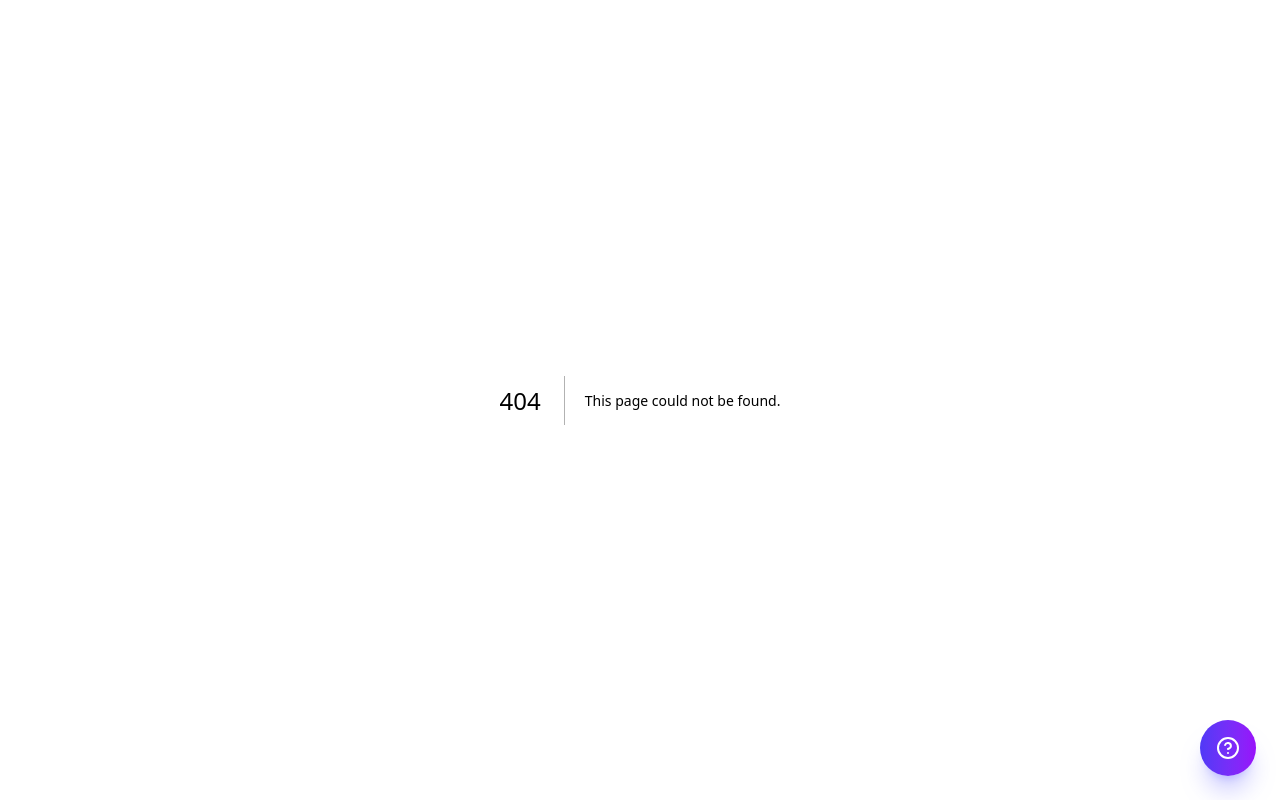
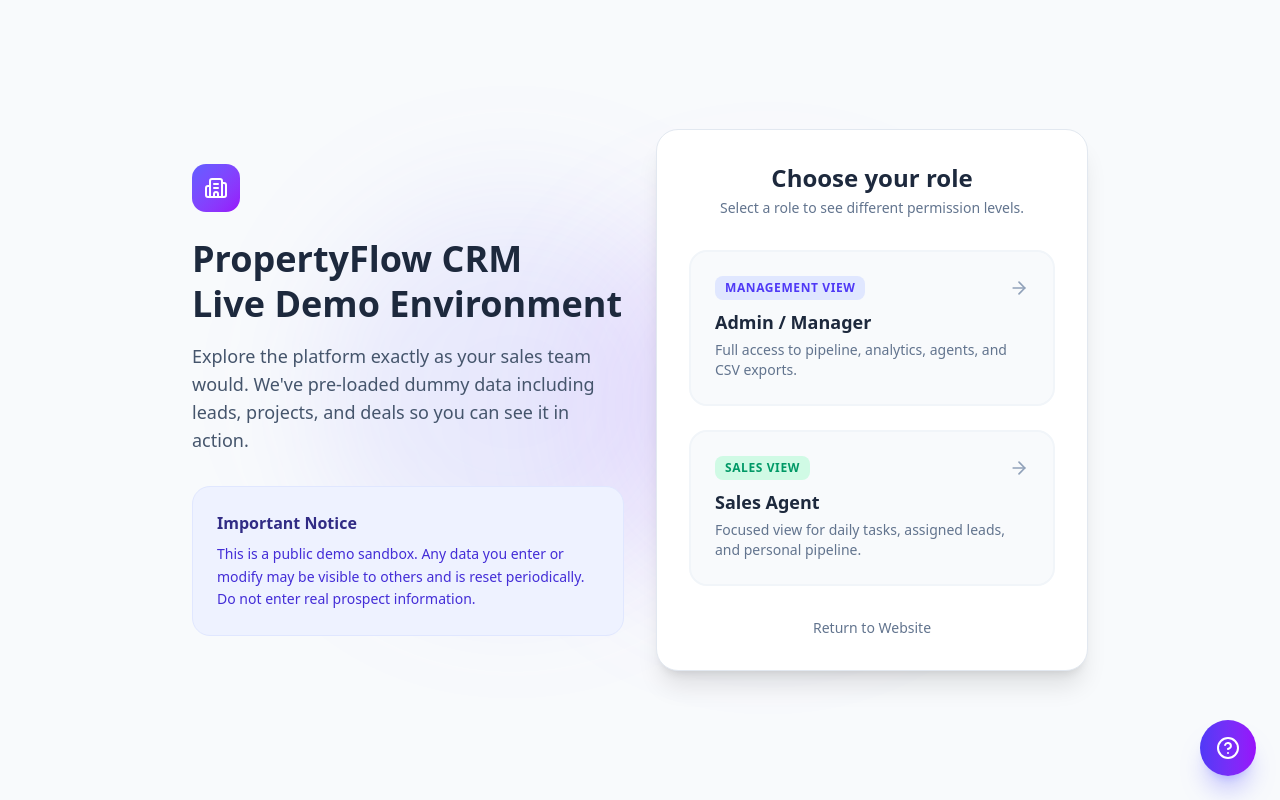
Before and after one commit to surendra-crax/propertyflow-crm, a Next.js app in the folder crm-frontend/: page /demo-login in a window 1280 px wide. Before the commit this address had no page. Built offline with nearby package versions, Linux system fonts and the light colour scheme; no server answers.

Commit message:
feat: restore direct demo login access and links across landing page

```diff
--- /dev/null
+++ b/crm-frontend/app/demo-login/page.tsx
@@ -0,0 +1,98 @@
+"use client";
+
+import { useEffect } from "react";
+import { useRouter } from "next/navigation";
+import { Building2, ArrowRight } from "lucide-react";
+import { api } from "../../lib/api";
+
+export default function DemoLoginPage() {
+    const router = useRouter();
+
+    // Auto-fill logic when user clicks the credentials
+    const handleLogin = async (e: React.FormEvent, role: 'admin' | 'agent') => {
+        e.preventDefault();
+        const email = role === 'admin' ? 'demo@crm.com' : 'agent@crm.com';
+        const password = 'demo123';
+
+        try {
+            const res = await api.post("/auth/login", { email, password });
+            localStorage.setItem("token", res.data.token);
+            localStorage.setItem("user", JSON.stringify(res.data.user));
+            localStorage.setItem("userId", res.data.user.id);
+            localStorage.setItem("role", res.data.user.role);
+            router.push("/dashboard");
+        } catch {
+            alert('Demo login failed. Make sure the backend is seeded and running.');
+        }
+    };
+
+    return (
+        <div className="min-h-screen bg-slate-50 dark:bg-slate-900 flex items-center justify-center p-6 relative overflow-hidden transition-colors">
+            {/* Background decorations */}
+            <div className="absolute top-1/4 left-1/4 w-96 h-96 bg-indigo-500/10 rounded-full blur-3xl pointer-events-none" />
+            <div className="absolute bottom-1/4 right-1/4 w-96 h-96 bg-purple-500/10 rounded-full blur-3xl pointer-events-none" />
+
+            <div className="max-w-4xl w-full grid grid-cols-1 md:grid-cols-2 gap-8 z-10">
+                {/* Left side info */}
+                <div className="flex flex-col justify-center">
+                    <div className="w-12 h-12 bg-gradient-to-br from-indigo-500 to-purple-600 rounded-xl flex items-center justify-center mb-6">
+                        <Building2 className="w-6 h-6 text-white" />
+                    </div>
+                    <h1 className="text-4xl font-bold text-slate-800 dark:text-white mb-4 leading-tight">
+                        PropertyFlow CRM <br /> Live Demo Environment
+                    </h1>
+                    <p className="text-slate-600 dark:text-slate-300 mb-8 text-lg">
+                        Explore the platform exactly as your sales team would. We've pre-loaded dummy data including leads, projects, and deals so you can see it in action.
+                    </p>
+                    <div className="p-6 bg-indigo-50 dark:bg-indigo-900/30 border border-indigo-100 dark:border-indigo-800/50 rounded-2xl">
+                        <h3 className="font-semibold text-indigo-900 dark:text-indigo-200 mb-2">Important Notice</h3>
+                        <p className="text-sm text-indigo-700 dark:text-indigo-300 leading-relaxed">
+                            This is a public demo sandbox. Any data you enter or modify may be visible to others and is reset periodically. Do not enter real prospect information.
+                        </p>
+                    </div>
+                </div>
+
+                {/* Right side form cards */}
+                <div className="bg-white dark:bg-slate-800 rounded-3xl p-8 border border-slate-200 dark:border-slate-700 shadow-xl flex flex-col gap-6">
+                    <div className="text-center mb-2">
+                        <h2 className="text-2xl font-bold text-slate-800 dark:text-white">Choose your role</h2>
+                        <p className="text-sm text-slate-500 dark:text-slate-400 mt-1">Select a role to see different permission levels.</p>
+                    </div>
+
+                    {/* Admin Demo Card */}
+                    <div
+                        onClick={(e) => handleLogin(e, 'admin')}
+                        className="group flex flex-col p-6 rounded-2xl border-2 border-slate-100 dark:border-slate-700 hover:border-indigo-500 dark:hover:border-indigo-500 cursor-pointer transition-all hover:shadow-md bg-slate-50 dark:bg-slate-900/50"
+                    >
+                        <div className="flex items-center justify-between mb-2">
+                            <span className="text-xs font-bold uppercase tracking-wider text-indigo-600 dark:text-indigo-400 bg-indigo-100 dark:bg-indigo-900/50 px-2.5 py-1 rounded-md">Management View</span>
+                            <ArrowRight className="w-5 h-5 text-slate-400 group-hover:text-indigo-600 dark:group-hover:text-indigo-400 transition-transform group-hover:translate-x-1" />
+                        </div>
+                        <h3 className="font-semibold text-slate-800 dark:text-white text-lg">Admin / Manager</h3>
+                        <p className="text-sm text-slate-500 dark:text-slate-400 mt-1">Full access to pipeline, analytics, agents, and CSV exports.</p>
+                    </div>
+
+                    {/* Agent Demo Card */}
+                    <div
+                        onClick={(e) => handleLogin(e, 'agent')}
+                        className="group flex flex-col p-6 rounded-2xl border-2 border-slate-100 dark:border-slate-700 hover:border-emerald-500 dark:hover:border-emerald-500 cursor-pointer transition-all hover:shadow-md bg-slate-50 dark:bg-slate-900/50"
+                    >
+                        <div className="flex items-center justify-between mb-2">
+                            <span className="text-xs font-bold uppercase tracking-wider text-emerald-600 dark:text-emerald-400 bg-emerald-100 dark:bg-emerald-900/50 px-2.5 py-1 rounded-md">Sales View</span>
+                            <ArrowRight className="w-5 h-5 text-slate-400 group-hover:text-emerald-600 dark:group-hover:text-emerald-400 transition-transform group-hover:translate-x-1" />
+                        </div>
+                        <h3 className="font-semibold text-slate-800 dark:text-white text-lg">Sales Agent</h3>
+                        <p className="text-sm text-slate-500 dark:text-slate-400 mt-1">Focused view for daily tasks, assigned leads, and personal pipeline.</p>
+                    </div>
+
+                    <button
+                        onClick={() => router.push('/landing')}
+                        className="text-center text-sm font-medium text-slate-500 dark:text-slate-400 hover:text-slate-900 dark:hover:text-white transition-colors mt-2"
+                    >
+                        Return to Website
+                    </button>
+                </div>
+            </div>
+        </div>
+    );
+}
--- a/crm-frontend/app/landing/page.tsx
+++ b/crm-frontend/app/landing/page.tsx
@@ -95,6 +95,12 @@ export default function LandingPage() {
                   Request Demo
                   <ArrowRight className="w-4 h-4 group-hover:translate-x-0.5 transition-transform" />
                 </button>
+                <Link
+                  href="/demo-login"
+                  className="inline-flex items-center justify-center gap-2 bg-white/10 hover:bg-white/20 text-white px-7 py-4 rounded-xl text-sm font-bold transition-all border border-white/15 backdrop-blur-sm"
+                >
+                  View Live Demo
+                </Link>
 
               </div>
 
@@ -562,6 +568,12 @@ export default function LandingPage() {
               Request Demo
               <ArrowRight className="w-4 h-4 group-hover:translate-x-0.5 transition-transform" />
             </button>
+            <Link
+              href="/demo-login"
+              className="inline-flex items-center justify-center gap-2 bg-white/10 hover:bg-white/20 text-white font-bold px-8 py-4 rounded-xl text-base transition-all border border-white/20 backdrop-blur-sm"
+            >
+              View Live Demo
+            </Link>
 
           </div>
         </div>
--- a/crm-frontend/app/login/page.tsx
+++ b/crm-frontend/app/login/page.tsx
@@ -117,6 +117,28 @@ export default function LoginPage() {
           </button>
 
 
+          {/* Demo credentials */}
+          <div className="border-t border-white/10 pt-4 mt-4">
+            <p className="text-[11px] text-slate-500 text-center mb-2 uppercase tracking-wider">Demo Accounts</p>
+            <div className="grid grid-cols-2 gap-2">
+              <button
+                type="button"
+                onClick={() => { setEmail("admin@crm.com"); setPassword("admin123") }}
+                className="bg-white/5 border border-white/10 rounded-lg p-2 text-left hover:bg-white/10 transition-all group"
+              >
+                <p className="text-[10px] font-bold text-indigo-400 group-hover:text-indigo-300">Admin Account</p>
+                <p className="text-[9px] text-slate-500 truncate">admin@crm.com</p>
+              </button>
+              <button
+                type="button"
+                onClick={() => { setEmail("agent@crm.com"); setPassword("agent123") }}
+                className="bg-white/5 border border-white/10 rounded-lg p-2 text-left hover:bg-white/10 transition-all group"
+              >
+                <p className="text-[10px] font-bold text-purple-400 group-hover:text-purple-300">Agent Account</p>
+                <p className="text-[9px] text-slate-500 truncate">agent@crm.com</p>
+              </button>
+            </div>
+          </div>
         </form>
       </div>
     </div>
--- a/crm-frontend/components/layout/landing-navbar.tsx
+++ b/crm-frontend/components/layout/landing-navbar.tsx
@@ -68,6 +68,12 @@ export default function LandingNavbar() {
                     )}
 
                     <div className="flex items-center gap-4">
+                        <Link
+                            href="/demo-login"
+                            className={`text-sm font-medium transition-colors ${isScrolled ? 'text-slate-600 hover:text-indigo-600 dark:text-slate-400 dark:hover:text-indigo-400' : 'text-white/80 hover:text-white'}`}
+                        >
+                            Demo CRM
+                        </Link>
 
                         <a
                             href="#contact-form"
@@ -102,6 +108,13 @@ export default function LandingNavbar() {
             {mobileMenuOpen && (
                 <div className="md:hidden absolute top-20 left-0 w-full bg-white dark:bg-slate-900 border-b border-slate-200 dark:border-slate-800 shadow-xl flex flex-col items-center py-6 px-6 gap-6">
                     <div className="flex flex-col gap-4 w-full mt-2">
+                        <Link
+                            href="/demo-login"
+                            onClick={() => setMobileMenuOpen(false)}
+                            className="w-full text-center py-3 rounded-xl border border-slate-200 dark:border-slate-700 text-slate-700 dark:text-slate-200 font-medium"
+                        >
+                            Demo CRM
+                        </Link>
 
                         <a
                             href="#contact-form"
```
